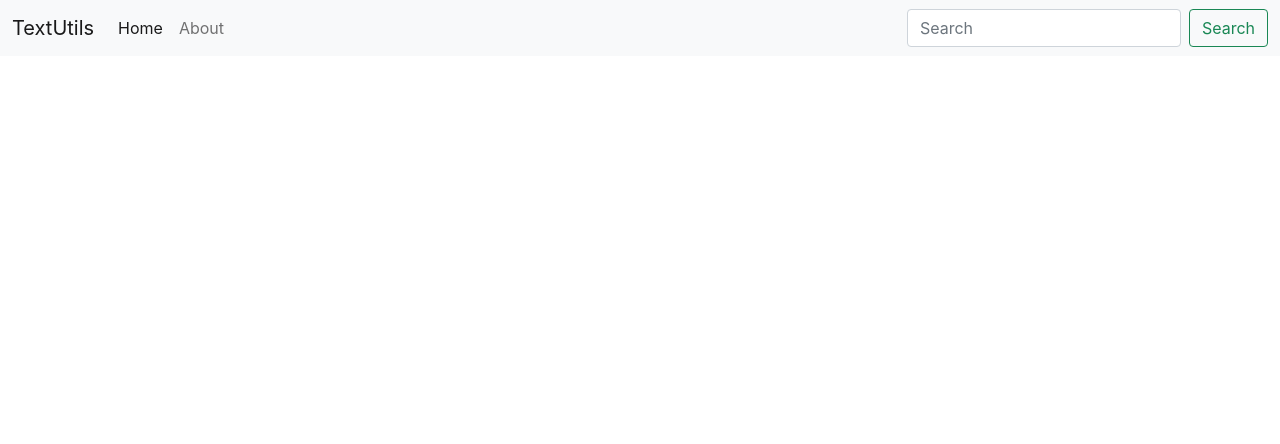
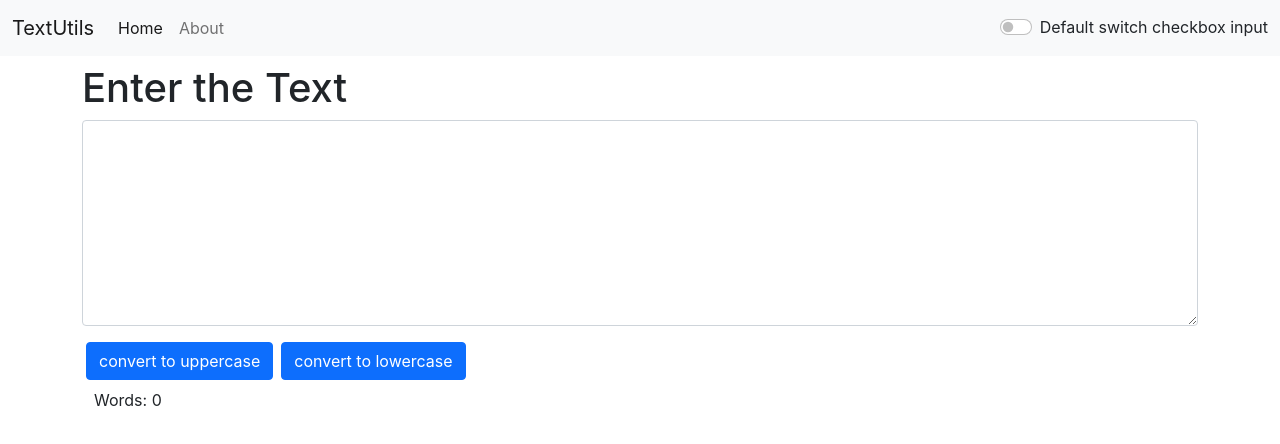
Before and after one commit to malay066/project, a React (Create React App) app: page / in a window 1280 px wide. Shown: the top 444 px of the page. Built offline with nearby package versions, Linux system fonts and the light colour scheme.

Commit message:
add text.js
add drakmode btn, add text area, use state using useState hook, convert lower to upper & upper to lower, words count

```diff
--- a/package.json
+++ b/package.json
@@ -1,11 +1,13 @@
 {
   "name": "raw_file",
+  "homepage": "https://malay066.github.io/project",
   "version": "0.1.0",
   "private": true,
   "dependencies": {
     "@testing-library/jest-dom": "^5.16.3",
     "@testing-library/react": "^12.1.4",
     "@testing-library/user-event": "^13.5.0",
+    "gh-pages": "^3.2.3",
     "react": "^17.0.2",
     "react-dom": "^17.0.2",
     "react-scripts": "5.0.0",
@@ -15,6 +17,8 @@
     "start": "react-scripts start",
     "build": "react-scripts build",
     "test": "react-scripts test",
+    "predeploy": "npm run build",
+    "deploy": "gh-pages -d build",
     "eject": "react-scripts eject"
   },
   "eslintConfig": {
--- a/src/App.js
+++ b/src/App.js
@@ -1,10 +1,12 @@
 import './App.css';
 import Navbar from './components/Navbar';
+import Text from './components/Text';
 
 function App() {
   return (
     <>
     <Navbar title="TextUtils" about="About"/>
+    <Text/>
     </>
   );
 }
--- a/src/components/Navbar.js
+++ b/src/components/Navbar.js
@@ -20,8 +20,10 @@ export default function Navbar(props) {
                             </li>
                         </ul>
                         <form className="d-flex">
-                            <input className="form-control me-2" type="search" placeholder="Search" aria-label="Search" />
-                            <button className="btn btn-outline-success" type="submit">Search</button>
+                            <div className="form-check form-switch">
+                                <input className="form-check-input" type="checkbox" role="switch" id="flexSwitchCheckDefault"/>
+                                    <label className="form-check-label" htmlFor="flexSwitchCheckDefault">Default switch checkbox input</label>
+                            </div>
                         </form>
                     </div>
                 </div>
@@ -29,10 +31,11 @@ export default function Navbar(props) {
         </div>
     )
 }
-Navbar.propTypes= { title:PropTypes.string.isRequired,
+Navbar.propTypes = {
+    title: PropTypes.string.isRequired,
     about: PropTypes.string.isRequired,
 }
-Navbar.defaultProps={
+Navbar.defaultProps = {
     title: "Set title",
     about: "set about"
 }
--- /dev/null
+++ b/src/components/Text.js
@@ -0,0 +1,29 @@
+import React, {useState} from 'react'
+
+export default function Text() {
+    const [text, setText] = useState("");
+    const handleUp= ()=>{
+        const upCase= text.toUpperCase();
+        setText(upCase);
+    }
+    const handleLow= ()=>{
+        const upCase= text.toLowerCase();
+        setText(upCase);
+    }
+    const handleChange= (event)=>{
+        setText(event.target.value);
+    }
+    return (
+        <div className='container my-2'>
+            <h1>Enter the Text</h1>
+            <div className="mb-3">
+                <textarea className="form-control" onChange={handleChange} id="exampleFormControlTextarea1" value={text} rows="8"></textarea>
+            </div>
+            <button type="button" className="btn btn-primary mx-1" onClick={handleUp}>convert to uppercase</button>
+            <button type="button" className="btn btn-primary mx-1" onClick={handleLow}>convert to lowercase</button>
+            <div className='container my-2'>
+                <p>Words: {parseInt(text.split(' ').length) - parseInt(1)}</p>
+            </div>
+        </div>
+    )
+}
```
Also changed, not shown: 1 other file (tests, documents, lock files or other folders).
